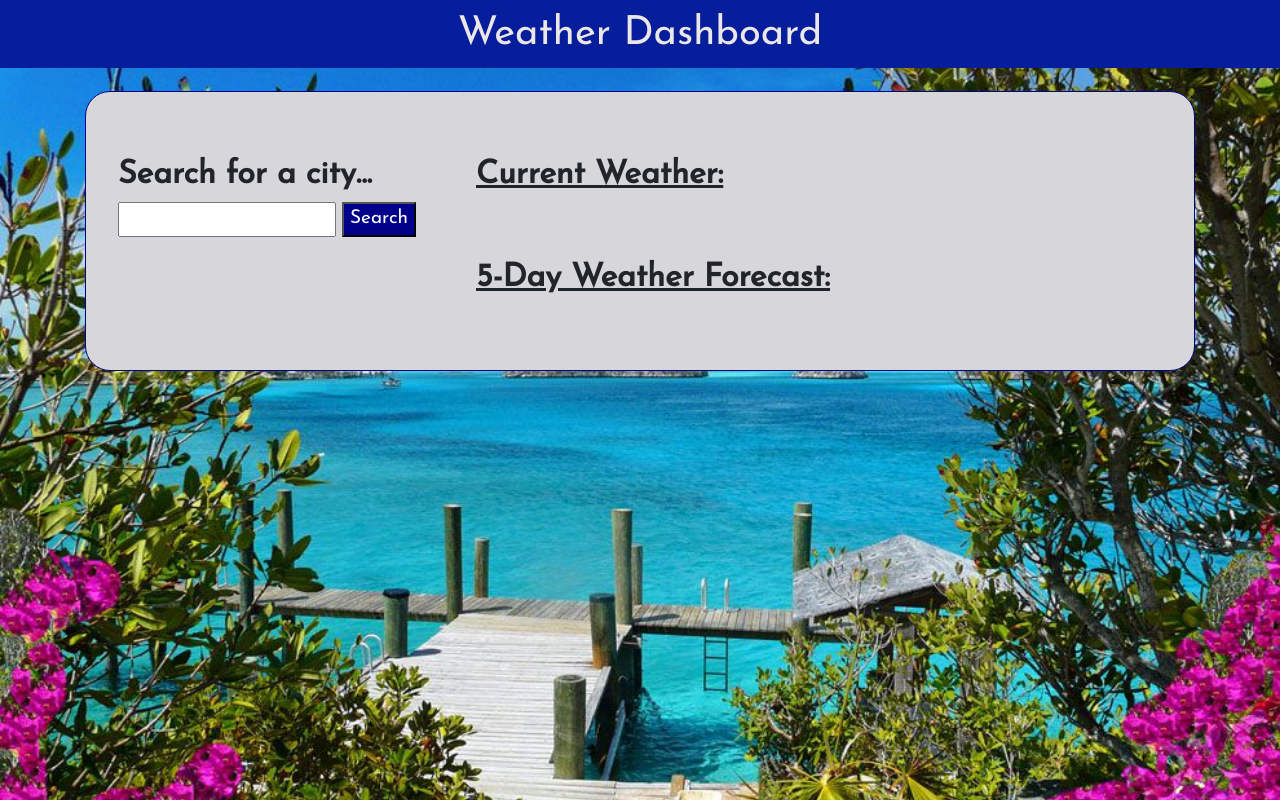
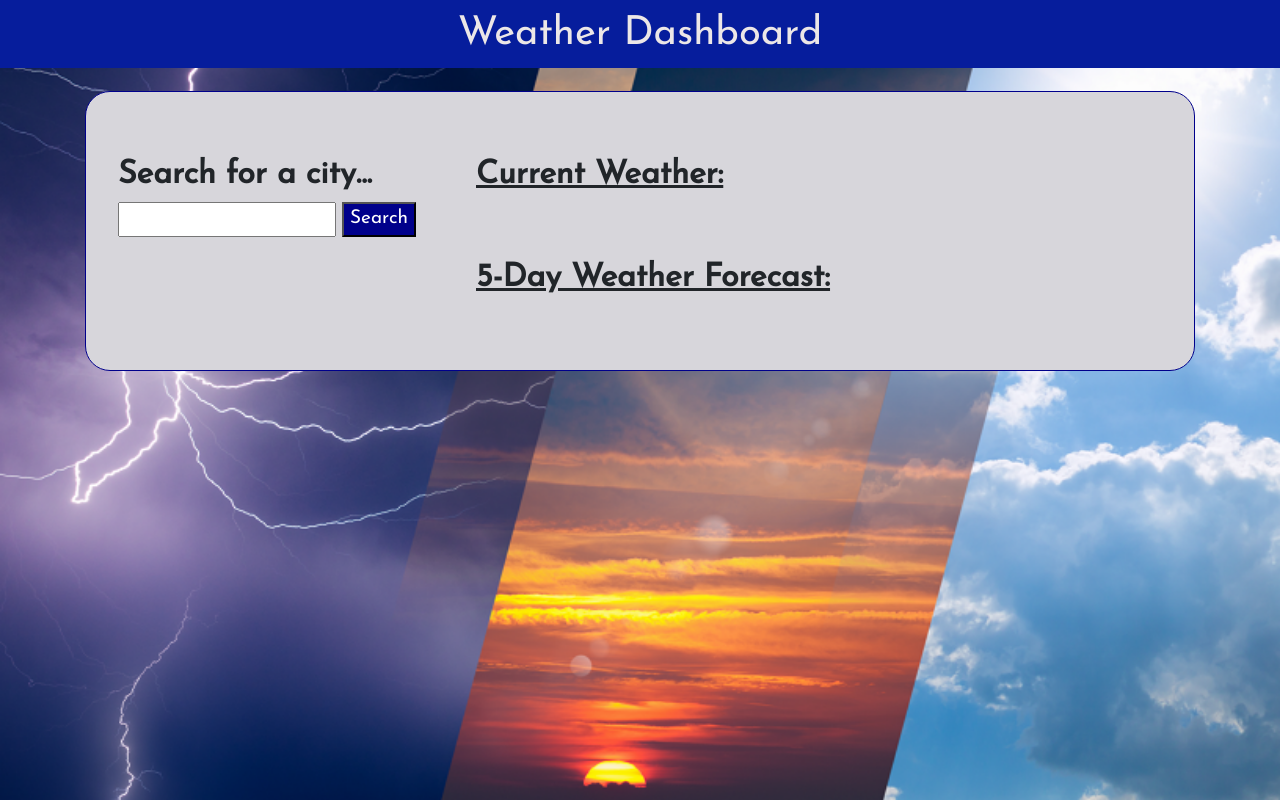
Before and after one commit to Fluent85/weather-dashboard, a plain HTML site: page index.html in a window 1280 px wide. Drawn offline with nearby package versions, Linux system fonts and the light colour scheme.

Commit message:
updated background image

```diff
--- a/assets/css/style.css
+++ b/assets/css/style.css
@@ -1,5 +1,5 @@
 body {
-    background: url("../images/background.jpg");
+    background: url("/assets/images/weather.png");
     background-size: cover;
     background-attachment: fixed;
     font-family: 'Josefin Sans', sans-serif;
```
Also changed, not shown: assets/images/weather.png (added).
